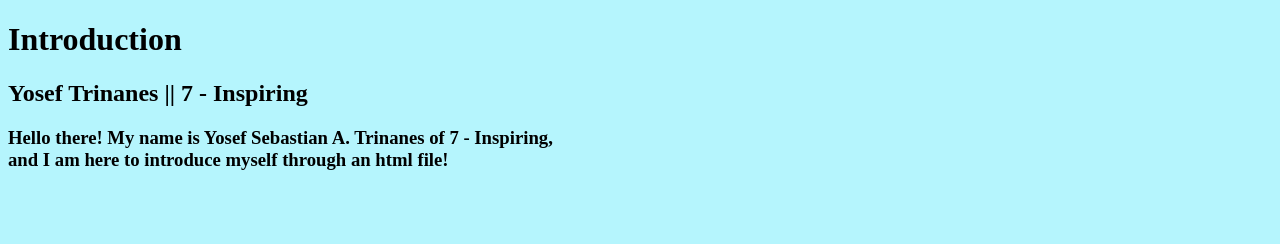
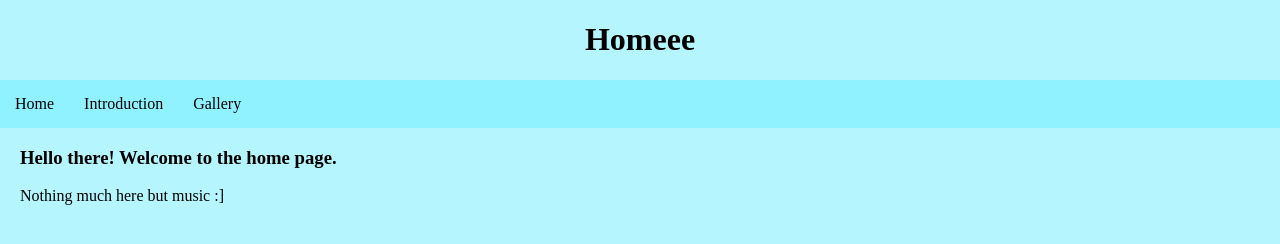
Before and after one commit to yyssfff12/int-ro, a plain HTML site: page index.html in a window 1280 px wide. Drawn offline with Linux system fonts and the light colour scheme.

Commit message:
progerss

```diff
--- a/index.html
+++ b/index.html
@@ -7,9 +7,24 @@
     <link rel="stylesheet" href="style.css">
   </head>
   <body>
-      <h1>Introduction</h1>
-      <h2>Yosef Trinanes || 7 - Inspiring</h2>
-      <h3> Hello there! My name is Yosef Sebastian A. Trinanes of 7 - Inspiring, <br> and I am here to introduce myself through an html file!</h3>
+      <h1>Homeee</h1>
+
+
+      <nav class="navbar">
+          <ul>
+              <li><a href="index.html">Home</a></li>
+              <li><a href="about.html">Introduction</a></li>
+              <li><a href="">Gallery</a></li>
+          </ul>
+
+      </nav>
+
+      <main>
+        <h3>Hello there! Welcome to the home page.</h3>
+        <p>Nothing much here but music :]</p>
+      </main>
+
+
 
   </body>
 </html>
--- a/style.css
+++ b/style.css
@@ -1,4 +1,40 @@
 body{
 background-color: rgb(181, 245, 253);
+margin: 0px;
+}
+main{
+    margin-left: 20px;
+    margin-right: 20px;
 
 }
+h1{
+    text-align:center
+
+}
+.navbar ul{
+
+    list-style-type: none;
+    background-color: rgb(144, 242, 255);
+    padding: 0px;
+    margin: 0px;
+    overflow: hidden;
+}
+
+.navbar a{
+
+    color: black;
+    text-decoration: none;
+    padding: 15px;
+    display: block;
+    text-align: center;
+
+
+}
+
+.navbar a:hover{
+    background-color: rgb(98, 237, 255);
+}
+.navbar li{
+    float: left;
+
+}
```
Also changed, not shown: about.html (+17 -1 lines).
